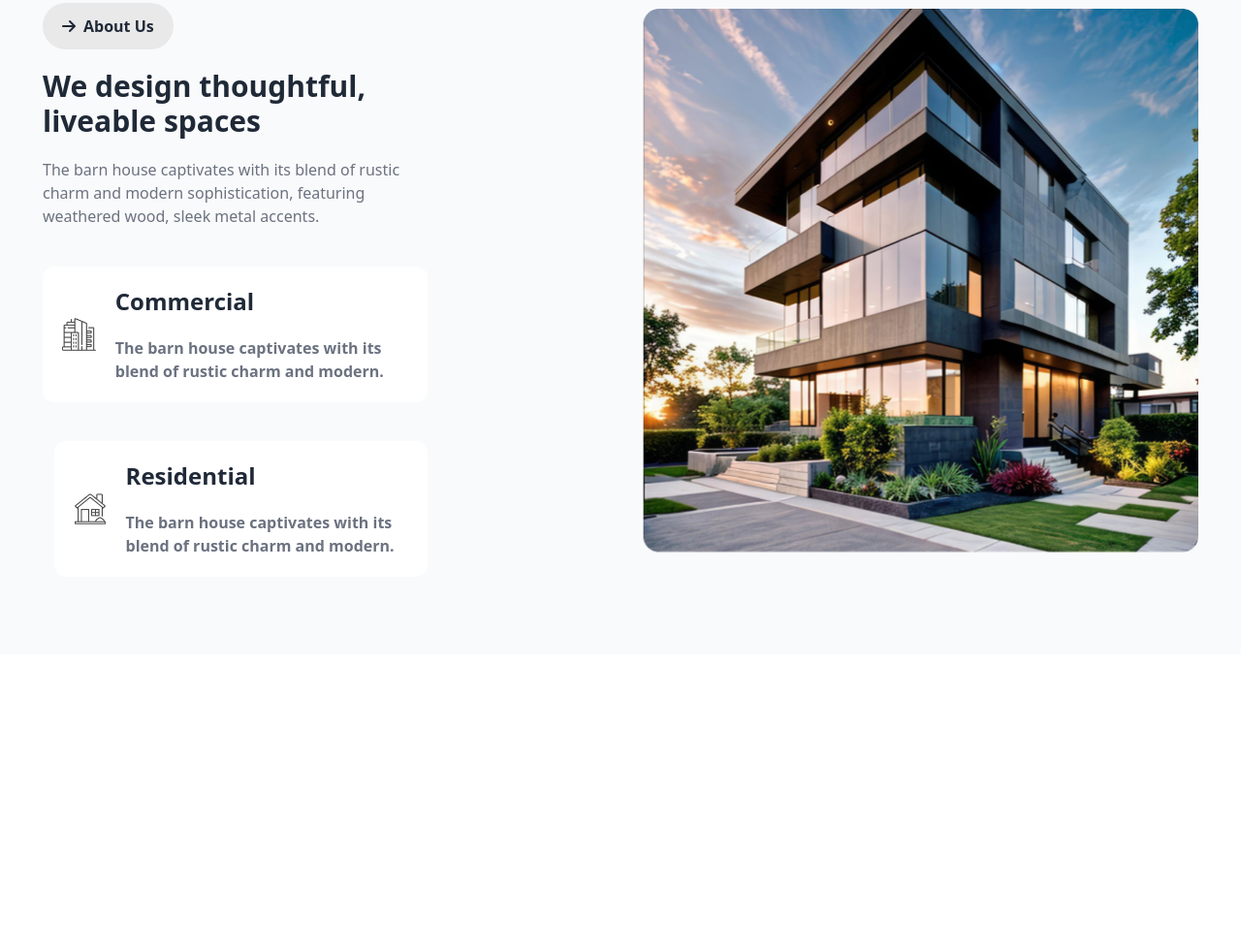
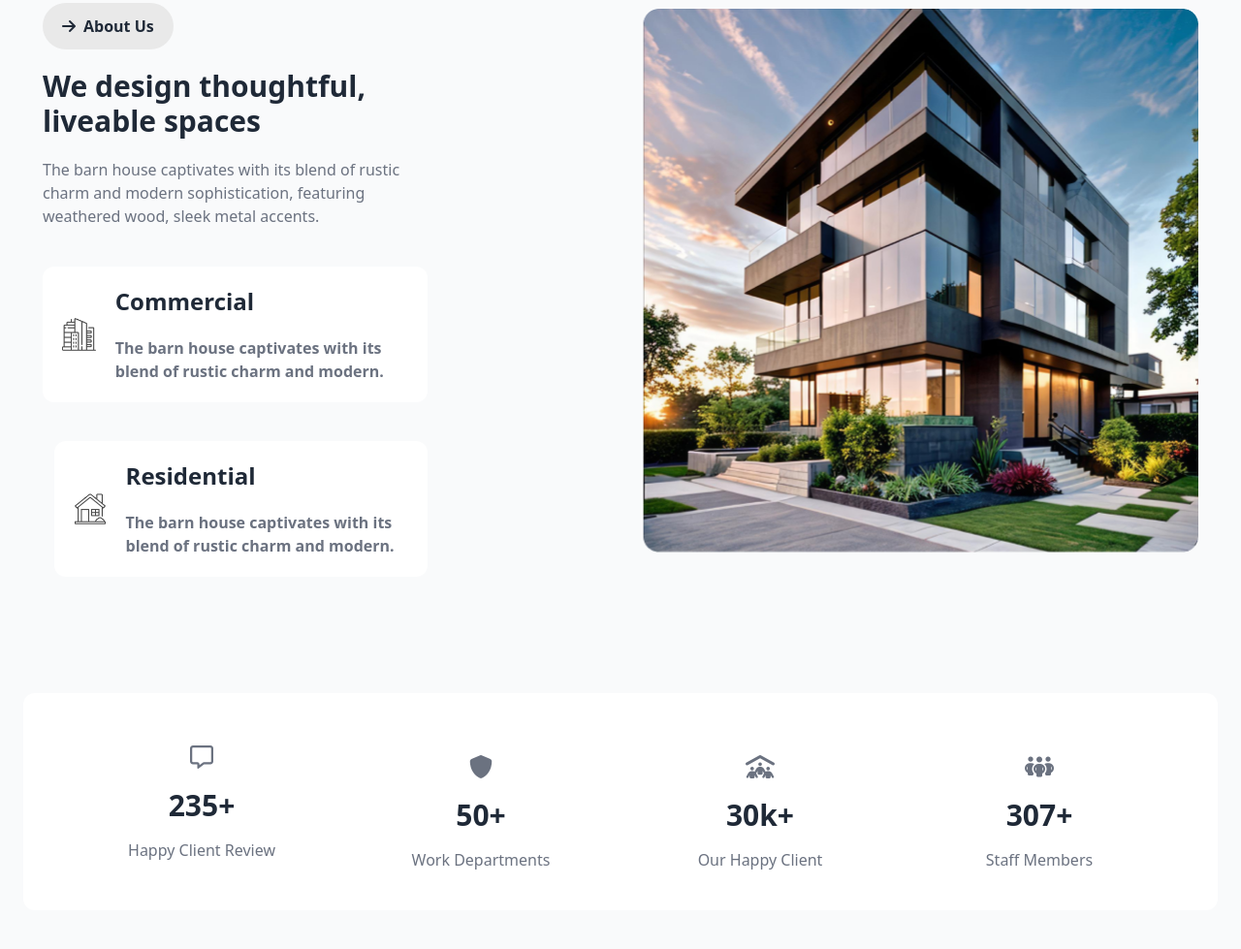
Before and after one commit to estiakahamed01/rinterio-design, a plain HTML site: page index.html in a window 1280 px wide. Shown: the part 879-1858 px from the top of the page at 97% size. Before the commit the page ends 1554 px from the top, so only its background shows below. Drawn offline with nearby package versions, Linux system fonts and the light colour scheme.

Commit message:
Added Optional Count Sewction{

```diff
--- a/index.html
+++ b/index.html
@@ -97,6 +97,32 @@
                  </div>
             </div>
         </section>
+
+        <!-- Count Section -->
+         <section class="container mx-auto py-10 px-3 md:px-4 lg:px-6 bg-gray-50">
+            <div class="grid grid-cols-1 md:grid-cols-2 lg:grid-cols-4 px-10 py-10 bg-white rounded-xl space-y-5">
+                <div class="flex flex-col justify-center items-center space-y-4">
+                    <i class="fa-regular fa-message text-2xl text-gray-500"></i>
+                    <h1 class="text-3xl font-bold">235+</h1>
+                    <p class="font-medium text-gray-500">Happy Client Review</p>
+                </div>
+                <div class="flex flex-col justify-center items-center space-y-4">
+                    <i class="fa-solid fa-shield text-2xl text-gray-500"></i>
+                    <h1 class="text-3xl font-bold">50+</h1>
+                    <p class="font-medium text-gray-500">Work Departments</p>
+                </div>
+                <div class="flex flex-col justify-center items-center space-y-4">
+                    <i class="fa-solid fa-people-roof text-2xl text-gray-500"></i>
+                    <h1 class="text-3xl font-bold">30k+</h1>
+                    <p class="font-medium text-gray-500">Our Happy Client</p>
+                </div>
+                <div class="flex flex-col justify-center items-center space-y-4">
+                    <i class="fa-solid fa-people-group text-2xl text-gray-500"></i>
+                    <h1 class="text-3xl font-bold">307+</h1>
+                    <p class="font-medium text-gray-500">Staff Members</p>
+                </div>
+            </div>
+         </section>
     </main>
     <footer>
 
```
